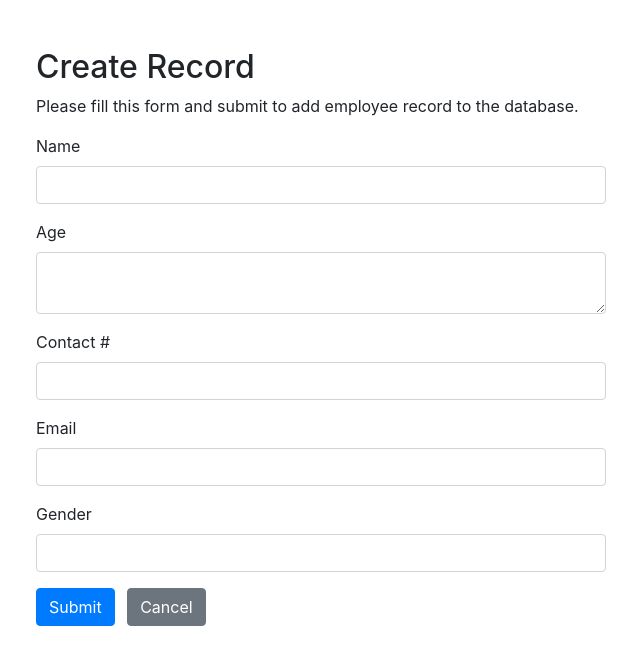
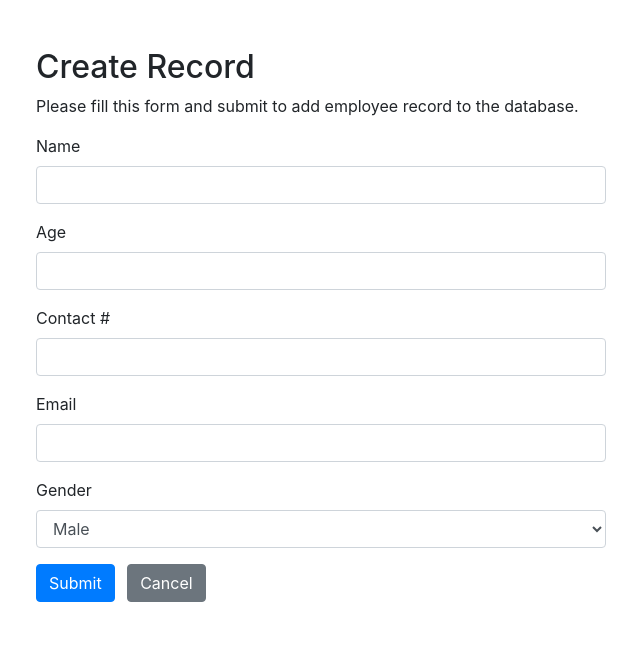
Before and after one commit to JenRickParaiso/Prelims-Crud-Group5-3A, a PHP site: page /create.php in a window 1280 px wide. Shown: the top 665 px of the page, without its empty margins (319-959 px from the left). Run offline with PHP 8.4, Linux system fonts and the light colour scheme.

Commit message:
Update create.php

```diff
--- a/create.php
+++ b/create.php
@@ -114,7 +114,7 @@ if($_SERVER["REQUEST_METHOD"] == "POST"){
                         </div>
                         <div class="form-group">
                             <label>Age</label>
-                            <textarea name="age" class="form-control <?php echo (!empty($age_err)) ? 'is-invalid' : ''; ?>"><?php echo $age; ?></textarea>
+                            <input type="number" name="age" class="form-control <?php echo (!empty($age_err)) ? 'is-invalid' : ''; ?>" value="<?php echo $age; ?>">
                             <span class="invalid-feedback"><?php echo $age_err;?></span>
                         </div>
                         <div class="form-group">
@@ -124,14 +124,17 @@ if($_SERVER["REQUEST_METHOD"] == "POST"){
                         </div>
                         <div class="form-group">
                             <label>Email</label>
-                            <input type="text" name="emailaddress" class="form-control <?php echo (!empty($emailaddress_err)) ? 'is-invalid' : ''; ?>" value="<?php echo $emailaddress; ?>">
+                            <input type="email" name="emailaddress" class="form-control <?php echo (!empty($emailaddress_err)) ? 'is-invalid' : ''; ?>" value="<?php echo $emailaddress; ?>">
                             <span class="invalid-feedback"><?php echo $emailaddress_err;?></span>
                         </div>
-                        <div class="form-group">
-                            <label>Gender</label>
-                            <input type="text" name="gender" class="form-control <?php echo (!empty($gender_err)) ? 'is-invalid' : ''; ?>" value="<?php echo $gender; ?>">
-                            <span class="invalid-feedback"><?php echo $gender_err;?></span>
-                        </div>
+						<div class="form-group">
+							<label for="exampleFormControlSelect1">Gender</label>
+							<select class="form-control <?php echo (!empty($gender_err)) ? 'is-invalid' : ''; ?>" name="gender">
+							  <option value="Male" <?php if($gender=="Male"){echo "selected";}?>>Male</option>
+							  <option value="Female" <?php if($gender=="Female"){echo "selected";}?>>Female</option>
+							</select>
+							<span class="invalid-feedback"><?php echo $gender_err;?></span>
+						  </div>
                         <input type="submit" class="btn btn-primary" value="Submit">
                         <a href="index.php" class="btn btn-secondary ml-2">Cancel</a>
                     </form>
```
